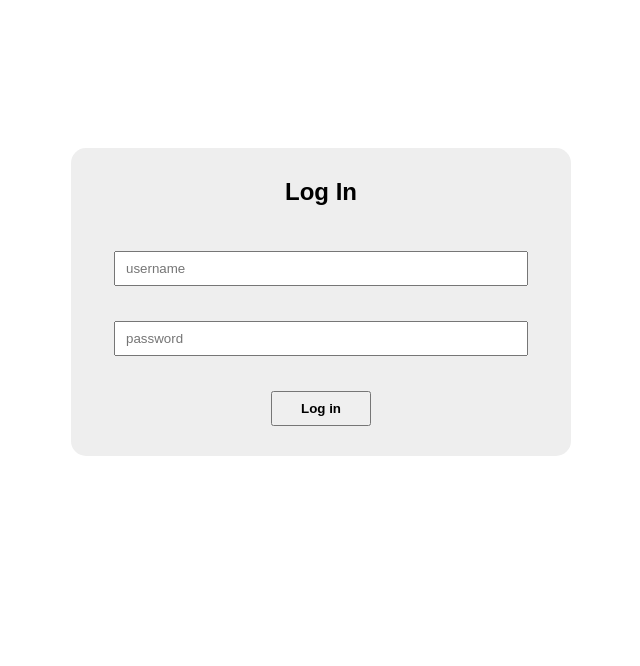
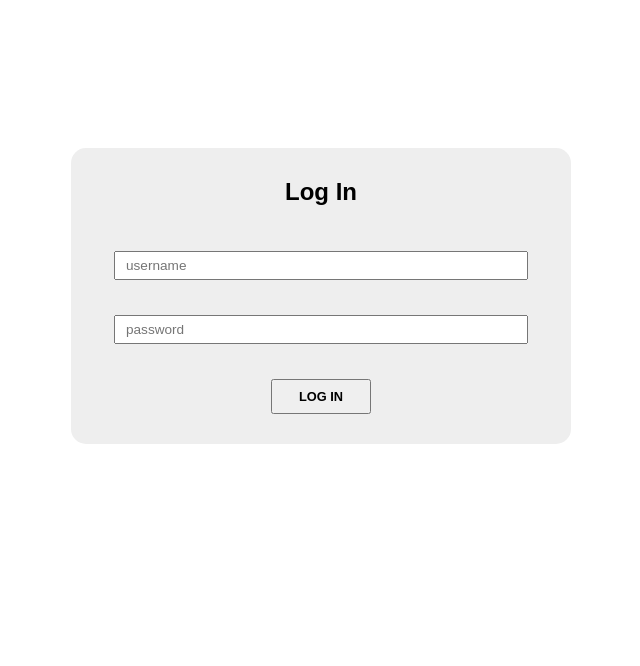
Before and after one commit to mgbrian/wiki, a Python web app: template templates/login.html in a window 1280 px wide. Shown: the part 52-718 px from the top of the page, without its empty margins (319-959 px from the left). Run offline with Jinja, Linux system fonts and the light colour scheme; the template is opened without the code that fills it, so the values that code supplies are empty.

Commit message:
Standardise form input/button styling across the board.

```diff
--- a/static/css/styles.css
+++ b/static/css/styles.css
@@ -93,6 +93,17 @@ nav .logo a {
     text-transform: uppercase;
 }
 
+input {
+    font-size: 0.85rem;
+}
+
+button {
+    height: 35px;
+    font-size: 0.8rem;
+    font-weight: bold;
+    text-transform: uppercase;
+}
+
 footer {
     position: fixed;
     bottom: 0;
@@ -174,10 +185,7 @@ footer {
 
 #file-upload-form button {
     width: 120px;
-    height: 27px;
-    text-transform: uppercase;
-    font-size: 0.8rem;
-    font-weight: bold;
+    margin-top: 15px;
 }
 
 #files-list-container {
@@ -397,15 +405,16 @@ main.document-detail-page {
 
 #login-form input,
 #login-form button {
-    height: 35px;
-    width: 90%;
     margin: 10px auto;
     padding: 5px 10px;
 }
 
+#login-form input {
+    width: 90%;
+}
+
 #login-form button {
     width: 100px;
-    font-weight: bold;
 }
 
 .form-error-message {
```
